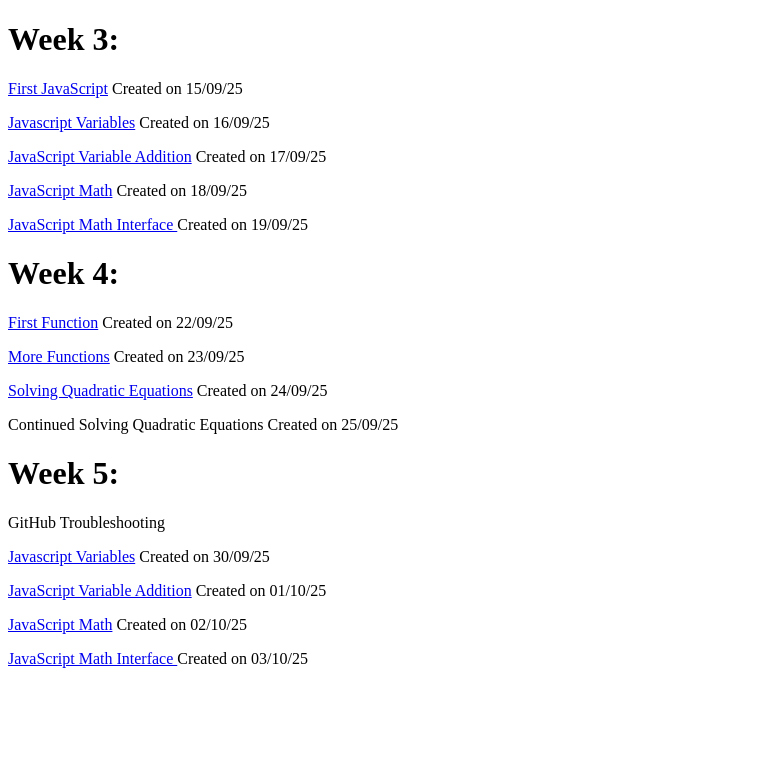
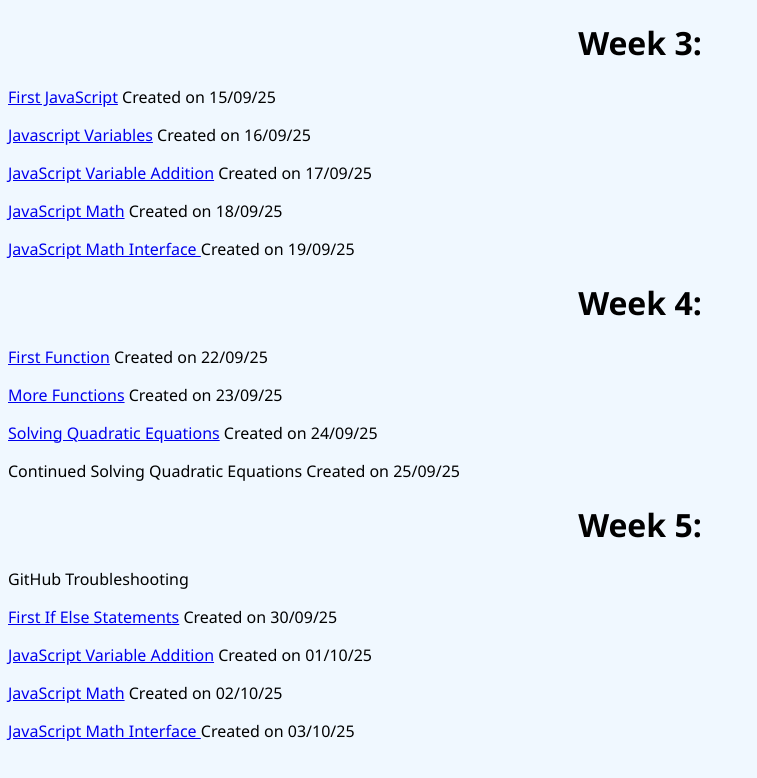
Before and after one commit to Lyla1235/Lyla1235.github.io, a plain HTML site: page webAssignments/index.html in a window 1280 px wide. Shown: the whole page, without its empty margins (0-757 px from the left). Drawn offline with Linux system fonts and the light colour scheme.

Commit message:
Update index.html

```diff
--- a/webAssignments/index.html
+++ b/webAssignments/index.html
@@ -4,26 +4,35 @@
     <meta charset="UTF-8">
     <meta name="viewport" content="width=device-width, initial-scale=1.0">
     <title>Web Assignments</title>
+    <style>
+        body {
+            background-color: aliceblue;
+            font-family: 'Segoe UI', Tahoma, Geneva, Verdana, sans-serif;
+        }
+        h1 {
+            text-align: center;
+        }
+    </style>
 </head>
 <body>
     <h1>Week 3:</h1>
-    <p><a href="week3/15:09:25-firstJava/index.html">First JavaScript</a> Created on 15/09/25</p>
-    <p><a href="week3/16:09:25-JSVariable/index.html">Javascript Variables</a> Created on 16/09/25</p>
-    <p><a href="week3/17:09:25-JSAddition/index.html">JavaScript Variable Addition</a> Created on 17/09/25</p>
-    <p><a href="week3/18:09:25-JSMath/index.html">JavaScript Math</a> Created on 18/09/25</p>
-    <p><a href="week3/19:09:25-JSUserMath/index.html">JavaScript Math Interface </a> Created on 19/09/25</p>
+    <p><a href="webAssignments/week3/15:09:25-firstJava/index.html">First JavaScript</a> Created on 15/09/25</p>
+    <p><a href="webAssignments/week3/16:09:25-JSVariable/index.html">Javascript Variables</a> Created on 16/09/25</p>
+    <p><a href="webAssignments/week3/17:09:25-JSAddition/index.html">JavaScript Variable Addition</a> Created on 17/09/25</p>
+    <p><a href="webAssignments/week3/18:09:25-JSMath/index.html">JavaScript Math</a> Created on 18/09/25</p>
+    <p><a href="webAssignments/week3/19:09:25-JSUserMath/index.html">JavaScript Math Interface </a> Created on 19/09/25</p>
 
     <h1>Week 4:</h1>
-    <p><a href="week4/22:09:25-JSFunctions/index.html">First Function</a> Created on 22/09/25</p>
-    <p><a href="week4/23:09:25-JsMoreFunctions/index.html">More Functions</a> Created on 23/09/25</p>
-    <p><a href="week4/24-25:09:25-QuadraticEquation/index.html">Solving Quadratic Equations</a> Created on 24/09/25</p>
+    <p><a href="webAssignments/week4/22:09:25-JSFunctions/index.html">First Function</a> Created on 22/09/25</p>
+    <p><a href="webAssignments/week4/23:09:25-JsMoreFunctions/index.html">More Functions</a> Created on 23/09/25</p>
+    <p><a href="webAssignments/week4/24-25:09:25-QuadraticEquation/index.html">Solving Quadratic Equations</a> Created on 24/09/25</p>
     <p>Continued Solving Quadratic Equations Created on 25/09/25</p>
 
  <h1>Week 5:</h1>
     <p>GitHub Troubleshooting</p>
-    <p><a href="week5/30:09:25-IfElse/index.html">Javascript Variables</a> Created on 30/09/25</p>
-    <p><a href="week5">JavaScript Variable Addition</a> Created on 01/10/25</p>
-    <p><a href="week5">JavaScript Math</a> Created on 02/10/25</p>
-    <p><a href="week5">JavaScript Math Interface </a> Created on 03/10/25</p>
+    <p><a href="webAssignments/week5/30:09:25-IfElse/index.html">First If Else Statements</a> Created on 30/09/25</p>
+    <p><a href="webAssignments/week5">JavaScript Variable Addition</a> Created on 01/10/25</p>
+    <p><a href="webAssignments/week5">JavaScript Math</a> Created on 02/10/25</p>
+    <p><a href="webAssignments/week5">JavaScript Math Interface </a> Created on 03/10/25</p>
 </body>
 </html>
```
